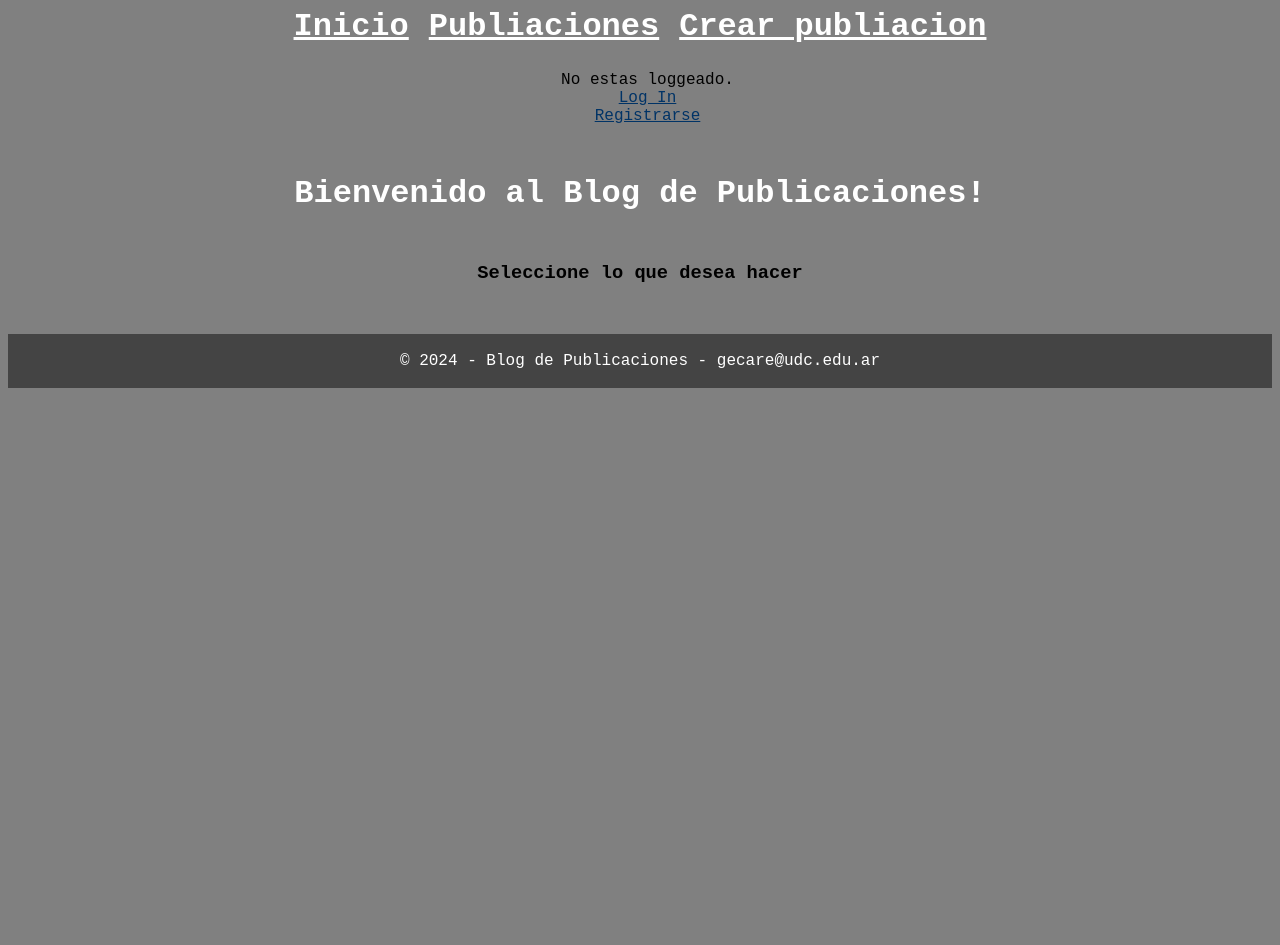
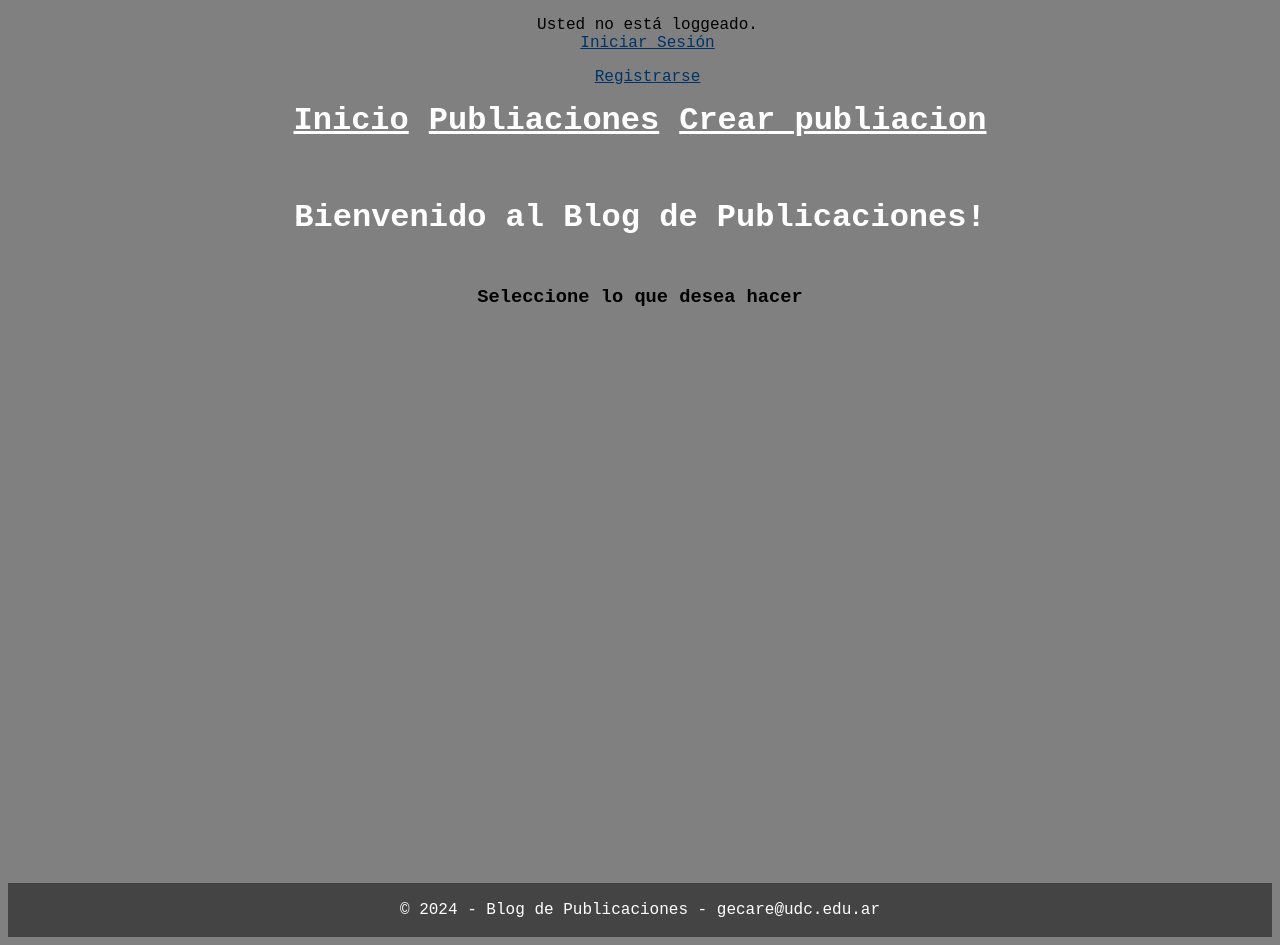
Before and after one commit to Gaston-Care/Blog, a Django app: page / in a window 1280 px wide. Before the commit the page ends 388 px from the top, so only its background shows below. Run offline with Django 4.2, Linux system fonts and the light colour scheme.

Commit message:
Se hicieron pequeños cambios esteticos en las plantillas html.

```diff
--- a/post/static/post/styles.css
+++ b/post/static/post/styles.css
@@ -118,11 +118,11 @@ form textarea {
     margin: 15px;
 }
 
-.boton:hover{
+.boton:hover {
     background-color: #004c97;
 }
 
-.boton-eliminar{
+.boton-eliminar {
     color: #FFF;
     font-weight: bold;
     width: 300px;
@@ -136,7 +136,7 @@ form textarea {
     margin: 15px;
 }
 
-.boton-eliminar:hover{
+.boton-eliminar:hover {
     background-color: #e60000;
 }
 
--- a/post/templates/base.html
+++ b/post/templates/base.html
@@ -9,10 +9,6 @@
     </head>
 
     <body>
-        <div class="navbar">
-            {% include 'navbar.html' %}
-        </div>
-
     <header>
         <div class="user">
             {% if user.is_authenticated %}
@@ -21,13 +17,20 @@
                     <a href="{% url 'logout' %}">Log out</a>
                 </p>
             {% else %}
-                <p> No estas loggeado.
+                <p> Usted no está loggeado.
                     <br>
-                    <a href="{% url 'login' %}">Log In</a><br>
+                    <a href="{% url 'login' %}">Iniciar Sesión</a>
+                </p>
+                <p>
                     <a href="{% url 'registro' %}">Registrarse</a>
                 </p>
             {% endif %}
         </div>
+
+        <div class="navbar">
+            {% include 'navbar.html' %}
+        </div>
+
         <h1>{% block header %}Welcome to My Website{% endblock %}</h1>
     </header>
 
--- a/post/templates/crear_publicacion.html
+++ b/post/templates/crear_publicacion.html
@@ -12,4 +12,5 @@
         {{ form.as_p }}
         <input class="boton" type="submit" value="Crear publiacion">
     </form>
+    <br><br>
 {% endblock %}
--- a/post/templates/home.html
+++ b/post/templates/home.html
@@ -9,4 +9,7 @@
 {% block content %}
     <h2 style="margin-top: 50px; margin-bottom: 50px;"></h2>
     <h3 style="margin-top: 50px; margin-bottom: 50px;"> Seleccione lo que desea hacer </h3>
+    <div style="height: 500px;">
+        <br>
+    </div>
 {% endblock %}
--- a/post/templates/registro.html
+++ b/post/templates/registro.html
@@ -21,7 +21,7 @@
             <button class="boton" type="submit">Registrarse</button>
         </form>
         <p>
-            Si ya se ha registrado <a href="{% url 'login' %}">Log In</a>
+            Si ya se ha registrado <a href="{% url 'login' %}">Iniciar Sesión</a>
         </p>
     </div>
 </body>
```
Also changed, not shown: db.sqlite3.
